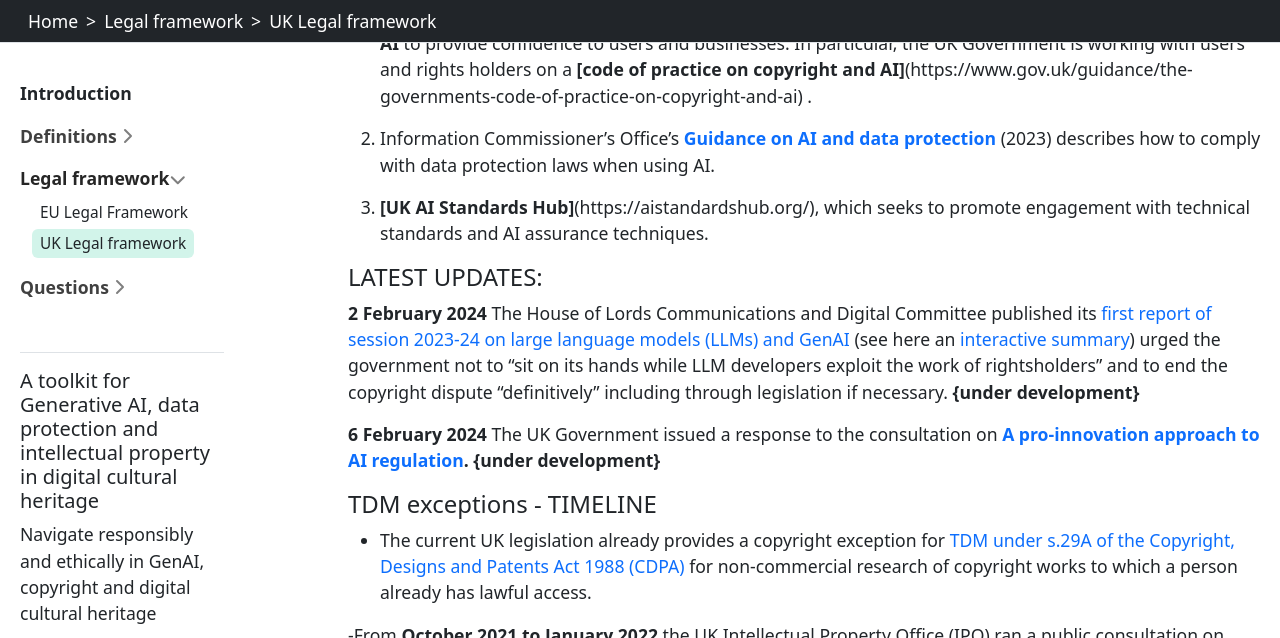
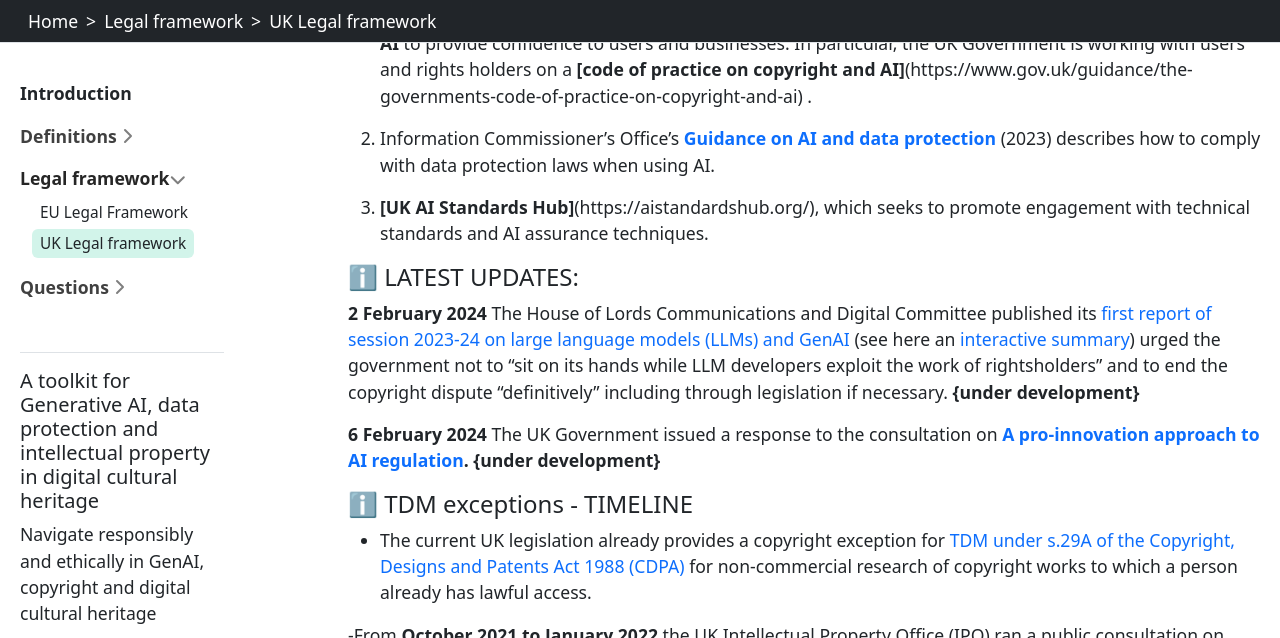
Before and after one commit to SAS-DHRH/genai-cch-toolkit, a Jekyll site: the page built from content/copyright_legislation/UK_law.md, in a window 1280 px wide and 900 px high, scrolled down 989 px, cut to the strip 0-638 px from the top of the window. Built offline with Jekyll 4.4.1, drawn with Linux system fonts in a browser that asks for light colours; some of the changed text lies outside the part shown.

Commit message:
Update UK_law.md

```diff
--- a/content/copyright_legislation/UK_law.md
+++ b/content/copyright_legislation/UK_law.md
@@ -30,7 +30,7 @@ The White Paper mentions **generative AI only sparingly.** However, there are th
 
 3.  **[UK AI Standards Hub]**(https://aistandardshub.org/),  which seeks to promote engagement with technical standards and AI assurance techniques.
 
-#### LATEST UPDATES:
+#### ℹ️ LATEST UPDATES:
 
 
 **2 February 2024** The House of Lords Communications and Digital Committee published its [first report of session 2023-24 on large language models (LLMs) and GenAI](https://publications.parliament.uk/pa/ld5804/ldselect/ldcomm/54/54.pdf) (see here an [interactive summary](https://ukparliament.shorthandstories.com/large-language-models-comms-digital-lords-report/index.html?utm_source=twitter&utm_medium=social&utm_campaign=large-language-models-comms-digital-report&utm_content=cttee-tweet)) urged the government not to “sit on its hands while LLM developers exploit the work of rightsholders” and to end the copyright dispute “definitively” including through legislation if necessary.  **{under development}**
@@ -39,7 +39,7 @@ The White Paper mentions **generative AI only sparingly.** However, there are th
 
 
 
-#### TDM exceptions - TIMELINE
+#### ℹ️ TDM exceptions - TIMELINE
 - The current UK legislation already provides a copyright exception for [TDM under s.29A of the Copyright, Designs and Patents Act 1988 (CDPA)](https://www.legislation.gov.uk/ukpga/1988/48/section/29A) for non-commercial research of copyright works to which a person already has lawful access.
 
 -From **October 2021 to January 2022** the UK Intellectual Property Office (IPO) ran a public consultation on [Artificial Intelligence and IP](https://www.gov.uk/government/consultations/artificial-intelligence-and-ip-copyright-and-patents).
```
Also changed, not shown: other parts of content/copyright_legislation/UK_law.md (+1 -1 lines).
